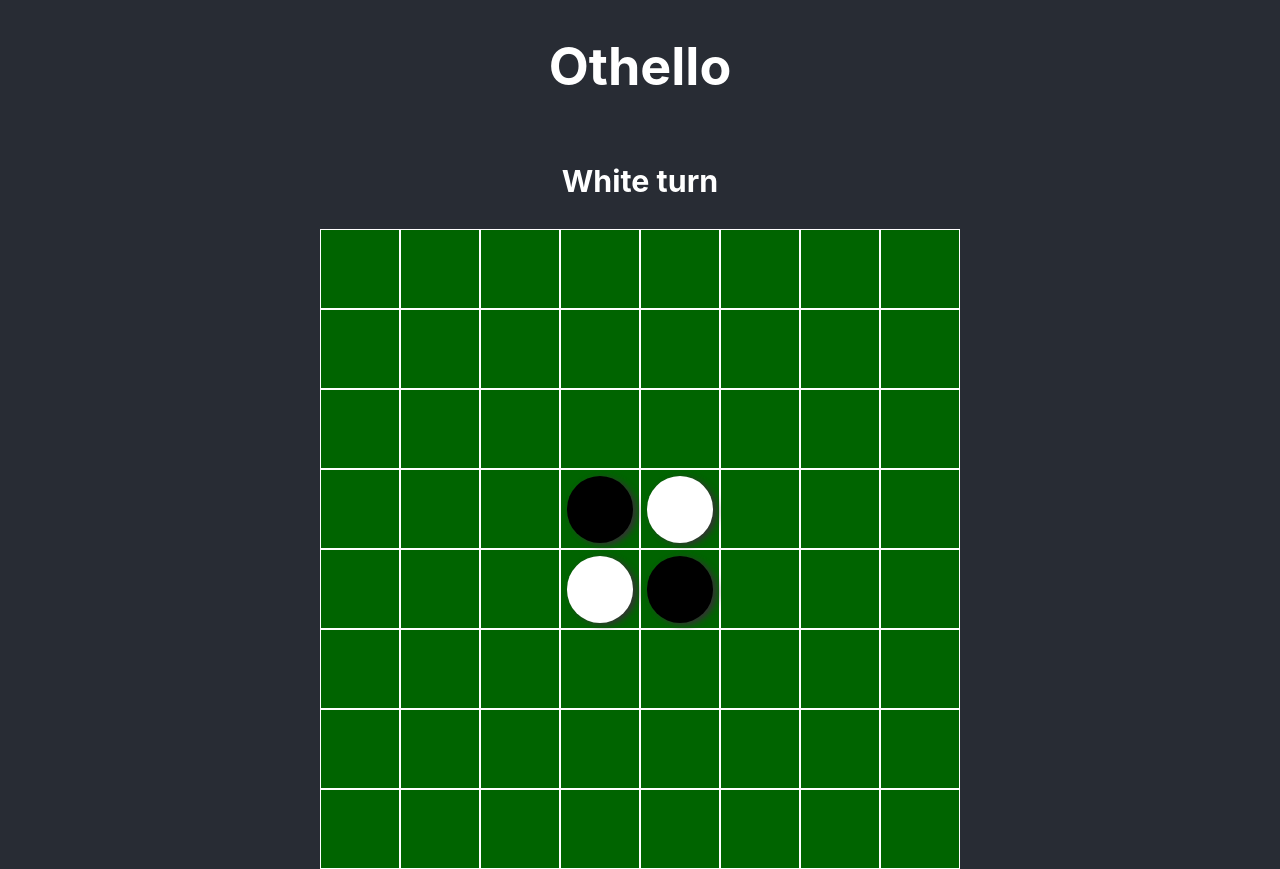
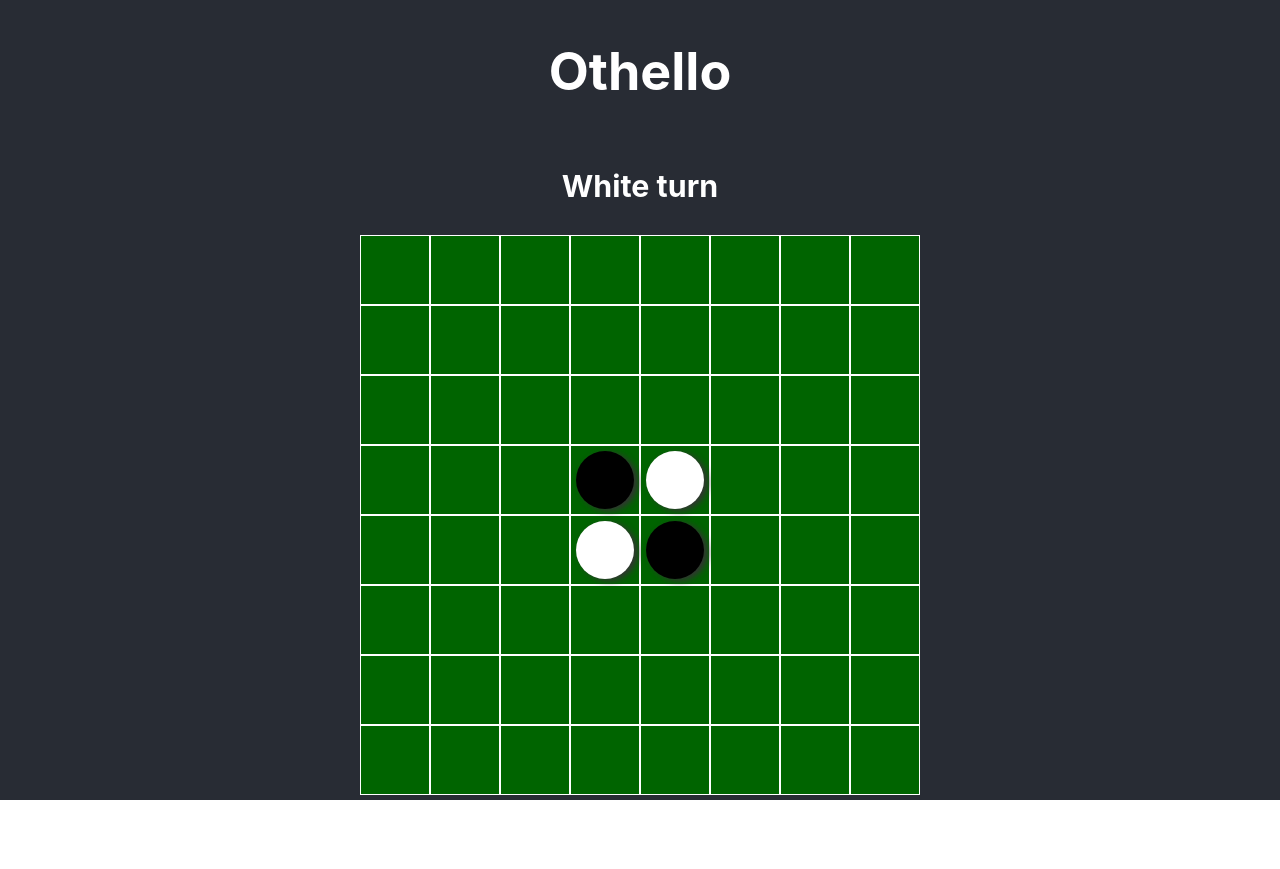
Before and after one commit to mbrookson/reversi-react, a React (Create React App) app: page / in a window 1280 px wide. After the commit the page ends 800 px from the top, so only its background shows below. Built offline with nearby package versions, Linux system fonts and the light colour scheme.

Commit message:
Reduce tile size to make board fit better on screen

```diff
--- a/src/components/board/Board.module.scss
+++ b/src/components/board/Board.module.scss
@@ -1,4 +1,4 @@
-$tileWidth: 80px;
+$tileWidth: 70px;
 $tilePadding: 1px;
 
 .board {
```
